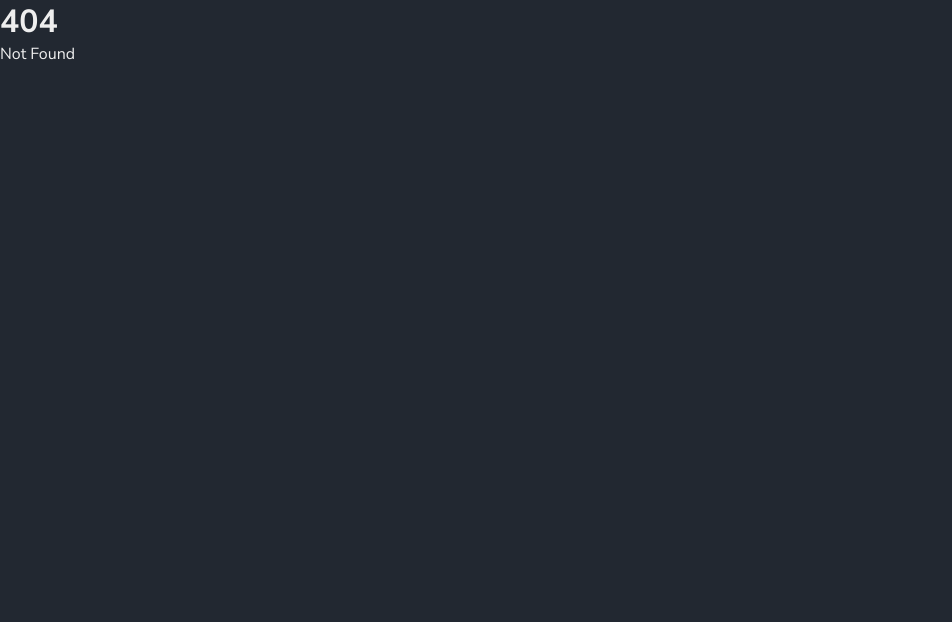
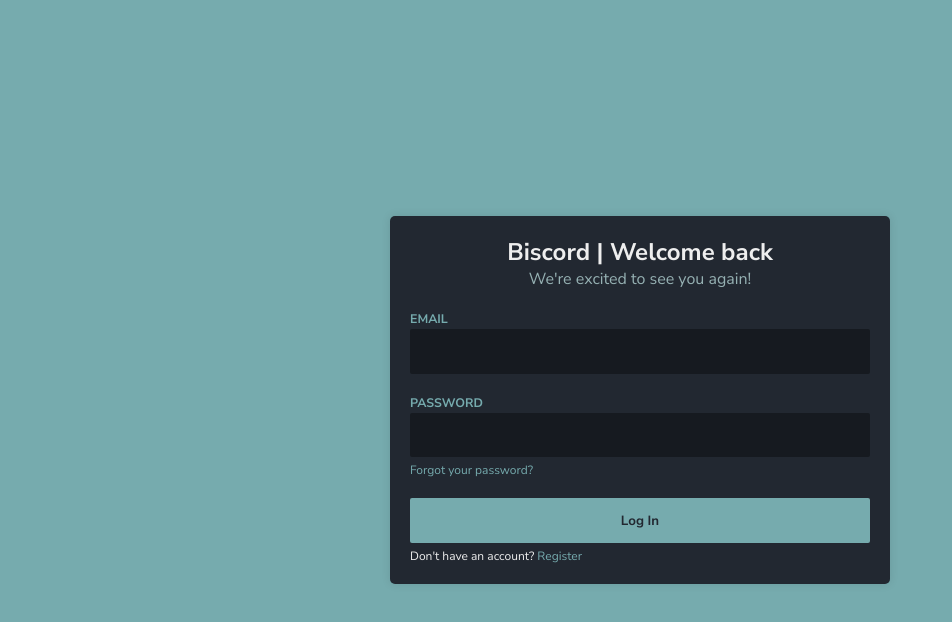
Before and after one commit to mmvergara/biscord, a SvelteKit app in the folder svelte-frontend/: page /auth/login in a window 1280 px wide. Before the commit this address had no page. Shown: the top 622 px of the page, without its empty margins (0-952 px from the left). Built offline with nearby package versions, Linux system fonts and the light colour scheme.

Commit message:
Add login page component

```diff
--- /dev/null
+++ b/svelte-frontend/src/routes/auth/login/+page.svelte
@@ -0,0 +1,84 @@
+<script lang="ts">
+  let email: string = "";
+  let password: string = "";
+</script>
+
+<h2 id="title">Biscord | Welcome back</h2>
+<p id="caption">We're excited to see you again!</p>
+
+<!-- email -->
+<label for="email">EMAIL</label>
+<input bind:value={email} id="email" type="email" />
+
+<!-- password -->
+<label for="password">PASSWORD</label>
+<input bind:value={password} id="password" type="password" />
+<a href="/forgot-password" id="forgot-password">Forgot your password?</a>
+
+<button>Log In</button>
+<p id="auth-option">
+  Don't have an account? <a href="/auth/register">Register</a>
+</p>
+
+<style>
+  #title {
+    text-align: center;
+  }
+  #caption {
+    text-align: center;
+    color: #96b1b3;
+  }
+
+  label {
+    font-weight: bold;
+    font-size: 0.775rem;
+    margin: 0.125rem 0px;
+    margin-top: 20px;
+    color: #76abae;
+  }
+
+  input {
+    background-color: var(--bg-primary);
+    padding: 1em;
+    font-weight: bold;
+    color: #76abae;
+    outline: none;
+    border: none;
+    border-radius: 0.125rem;
+  }
+
+  #forgot-password {
+    text-align: left;
+    font-size: 0.75rem;
+    margin-top: 5px;
+    color: #76abae;
+    text-decoration: none;
+  }
+  #forgot-password:hover {
+    text-decoration: underline;
+  }
+
+  button {
+    background-color: #76abae;
+    color: var(--bg-secondary);
+    padding: 1em;
+    font-weight: bold;
+    border: none;
+    border-radius: 0.125rem;
+    cursor: pointer;
+    margin-top: 20px;
+  }
+
+  #auth-option {
+    margin-top: 5px;
+    font-size: 0.75rem;
+    text-align: left;
+  }
+  #auth-option a {
+    color: #76abae;
+    text-decoration: none;
+  }
+  #auth-option a:hover {
+    text-decoration: underline;
+  }
+</style>
```
